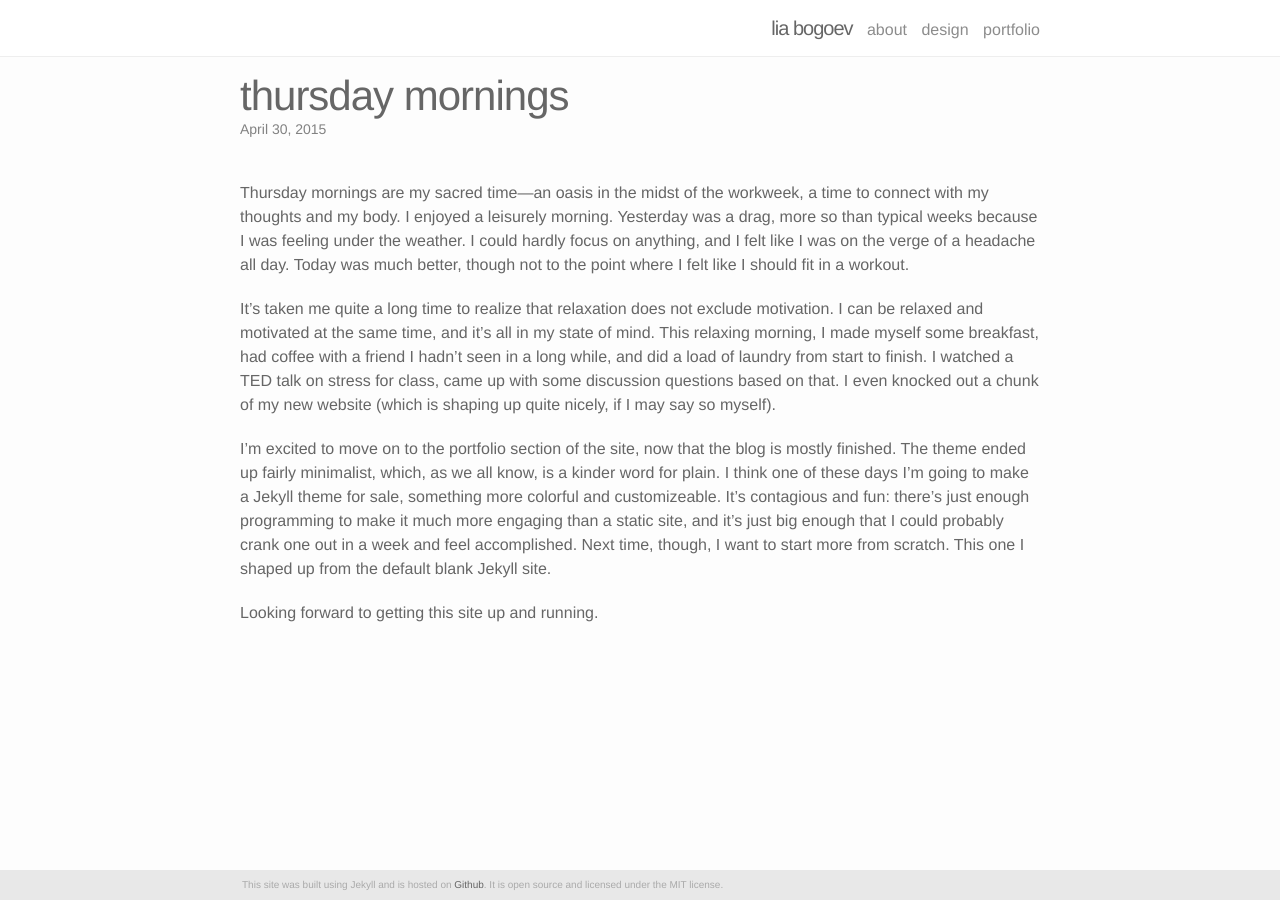
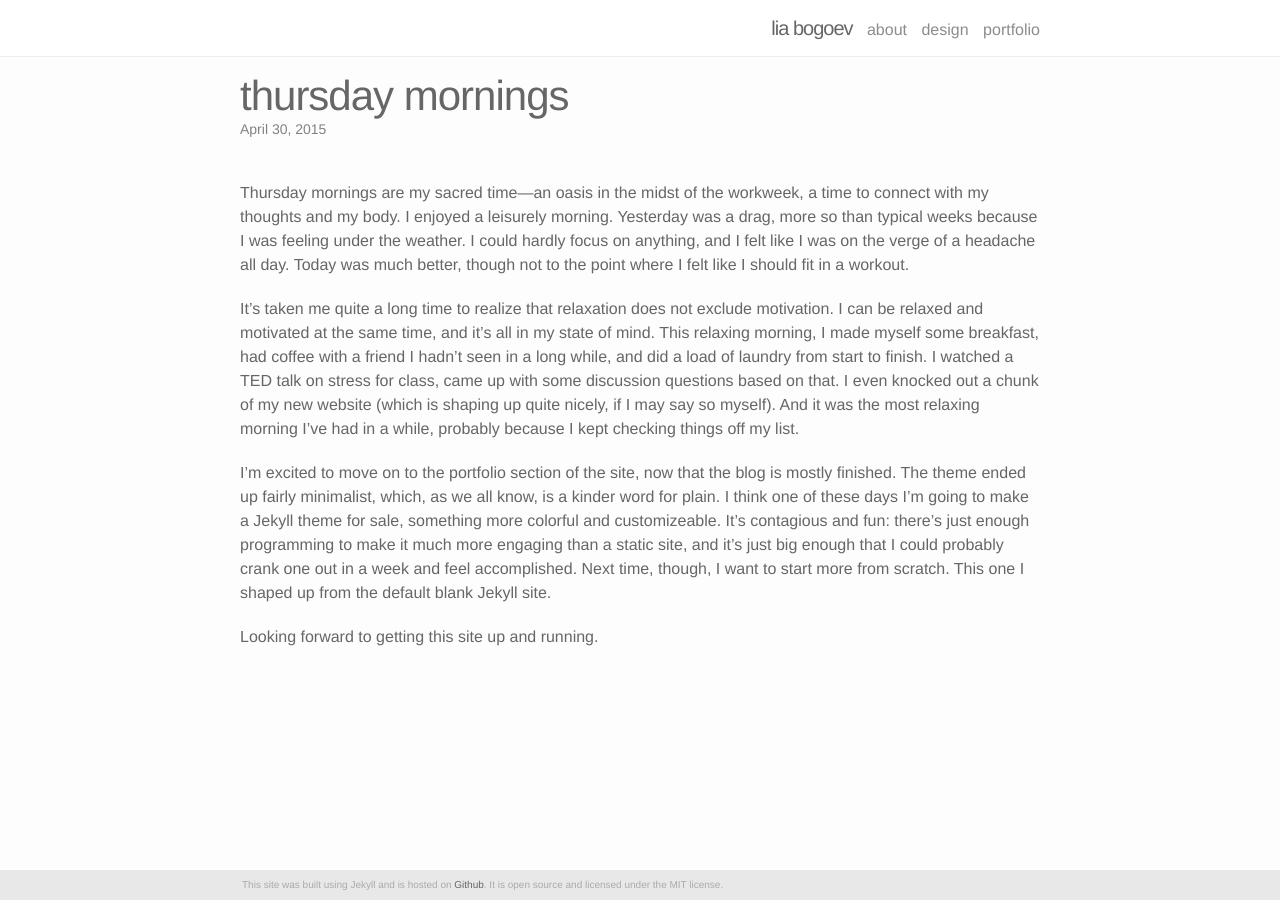
Before and after one commit to Angelo1211/bogoli.github.io, a Jekyll site: the page built from _posts/2015-04-30-thursday-mornings.markdown, in a window 1280 px wide. Built offline with Jekyll 4.4.1, drawn with Linux system fonts in a browser that asks for light colours.

Commit message:
Wrote some stuff

```diff
--- a/_posts/2015-04-30-thursday-mornings.markdown
+++ b/_posts/2015-04-30-thursday-mornings.markdown
@@ -7,7 +7,7 @@ description: a few thoughts on relaxation and motivation
 
 Thursday mornings are my sacred time—an oasis in the midst of the workweek, a time to connect with my thoughts and my body. I enjoyed a leisurely morning. Yesterday was a drag, more so than typical weeks because I was feeling under the weather. I could hardly focus on anything, and I felt like I was on the verge of a headache all day. Today was much better, though not to the point where I felt like I should fit in a workout.
 
-It’s taken me quite a long time to realize that relaxation does not exclude motivation. I can be relaxed and motivated at the same time, and it’s all in my state of mind. This relaxing morning, I made myself some breakfast, had coffee with a friend I hadn’t seen in a long while, and did a load of laundry from start to finish. I watched a TED talk on stress for class, came up with some discussion questions based on that. I even knocked out a chunk of my new website (which is shaping up quite nicely, if I may say so myself).
+It’s taken me quite a long time to realize that relaxation does not exclude motivation. I can be relaxed and motivated at the same time, and it’s all in my state of mind. This relaxing morning, I made myself some breakfast, had coffee with a friend I hadn’t seen in a long while, and did a load of laundry from start to finish. I watched a TED talk on stress for class, came up with some discussion questions based on that. I even knocked out a chunk of my new website (which is shaping up quite nicely, if I may say so myself). And it was the most relaxing morning I've had in a while, probably because I kept checking things off my list.
 
 I'm excited to move on to the portfolio section of the site, now that the blog is mostly finished. The theme ended up fairly minimalist, which, as we all know, is a kinder word for plain. I think one of these days I'm going to make a Jekyll theme for sale, something more colorful and customizeable. It's contagious and fun: there's just enough programming to make it much more engaging than a static site, and it's just big enough that I could probably crank one out in a week and feel accomplished. Next time, though, I want to start more from scratch. This one I shaped up from the default blank Jekyll site.
 
```
